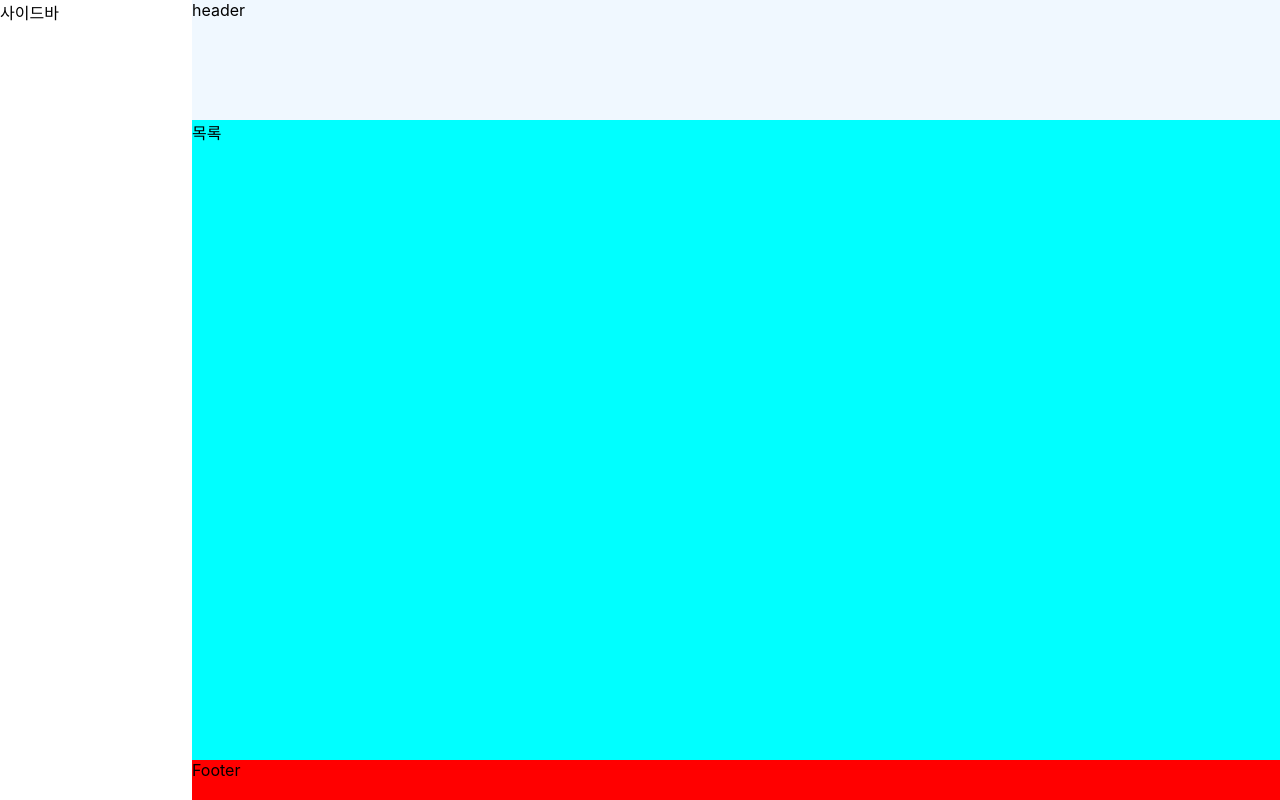
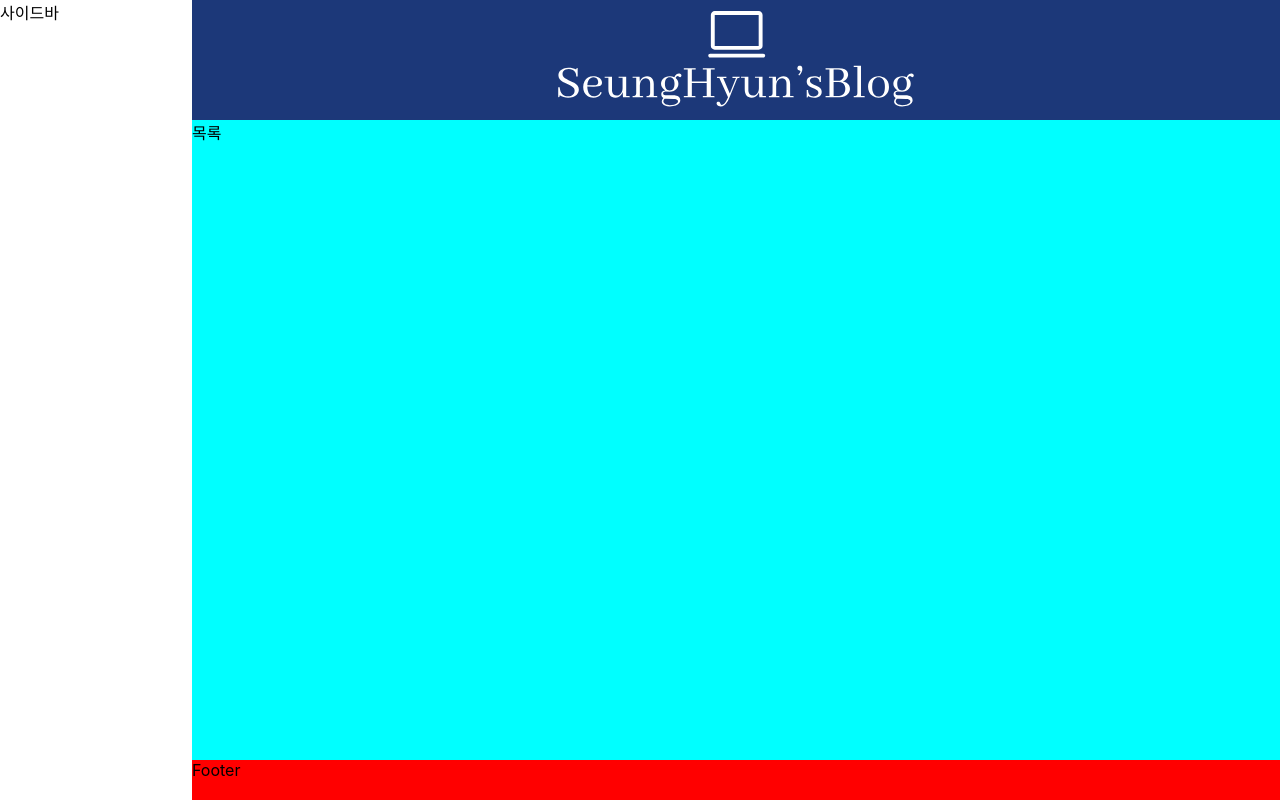
Before and after one commit to SeungHyunH/SeungHyunBlog, a React (Create React App) app in the folder blog/: page / in a window 1280 px wide. Built offline with nearby package versions, Linux system fonts and the light colour scheme.

Commit message:
헤더완성

```diff
--- a/blog/src/component/header/index.jsx
+++ b/blog/src/component/header/index.jsx
@@ -3,8 +3,22 @@ import styled from 'styled-components';
 
 const Header = () => {
   return (
-    <div>header</div>
+    <Wrap>
+      <Logo src = {'MainLogo.svg'}/>
+    </Wrap>
   )
 }
 
+const Wrap = styled.div`
+  background-color: #1C3879;
+  width: 100%;
+  height: 100%;
+`
+
+const Logo = styled.img`
+  width: 100%;
+  height: 80%;
+  padding-top: 1%;
+`
+
 export default Header
```
Also changed, not shown: blog/public/MainLogo.svg (added).
